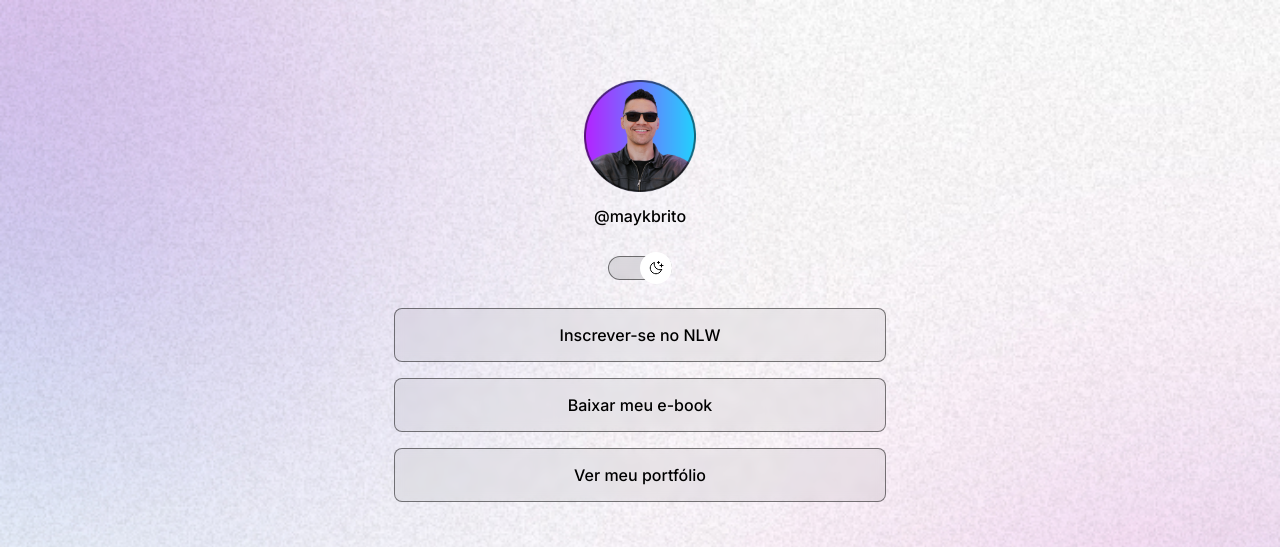
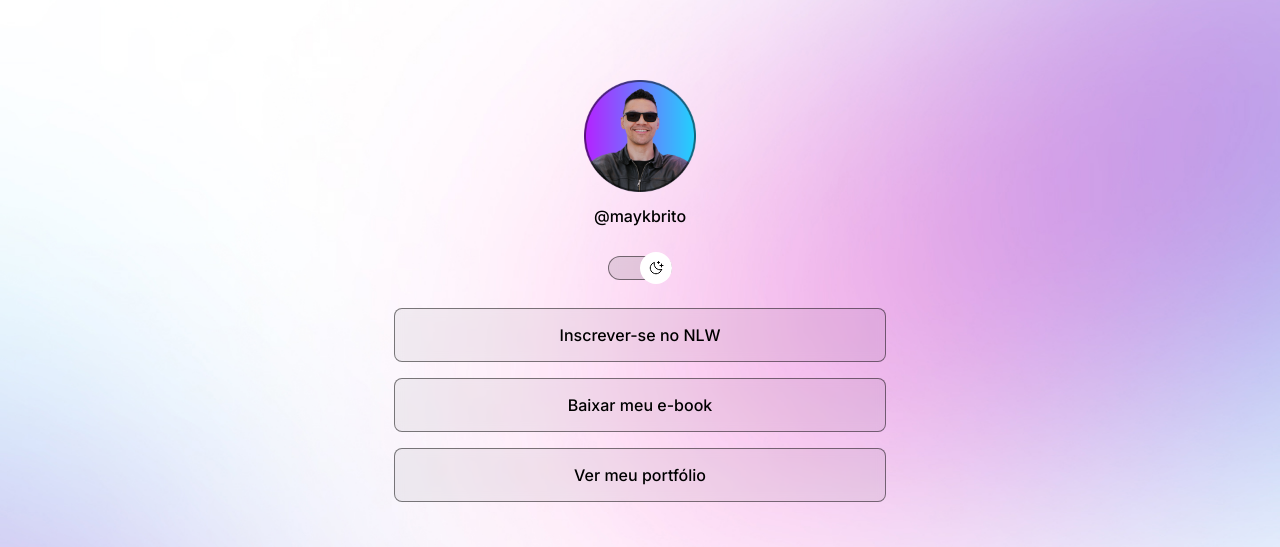
Before and after one commit to thaissacli/discover-rocketseat, a plain HTML site: page index.html in a window 1280 px wide. Shown: the top 547 px of the page. Drawn offline with nearby package versions, Linux system fonts and the light colour scheme.

Commit message:
change background based on media queries

```diff
--- a/style.css
+++ b/style.css
@@ -32,6 +32,7 @@ body{
 
     /* background: color image repeat position/size (shorthand)*/
     background: var(--background) no-repeat top center/cover;
+    height: 100vh; /*(ViewPort Height) Responsável por deixar o background ocupando toda a tela*/
 }
 
 body *{
@@ -171,4 +172,16 @@ footer{
     font-size: 14px;
 }
 
+/*Media Queries*/
+/*<meta name="viewport" content="width=device-width, initial-scale=1.0"> - O que possibilita o uso de MediaQueries no projeto*/
+@media (min-width: 700px){
+    :root{
+        --background: url(./assets/bg-desktop.jpg);
+    }
+
+    .light-theme{
+        --background: url(./assets/bg-desktop-light.jpg);
+    }
+}
+
 /*Dica de CSS: caniuse.com para saber se uma propriedade esta defazada ou é boa para se utilizar*/
```
Also changed, not shown: assets/bg-desktop-light.jpg (added), assets/bg-desktop.jpg (added).
